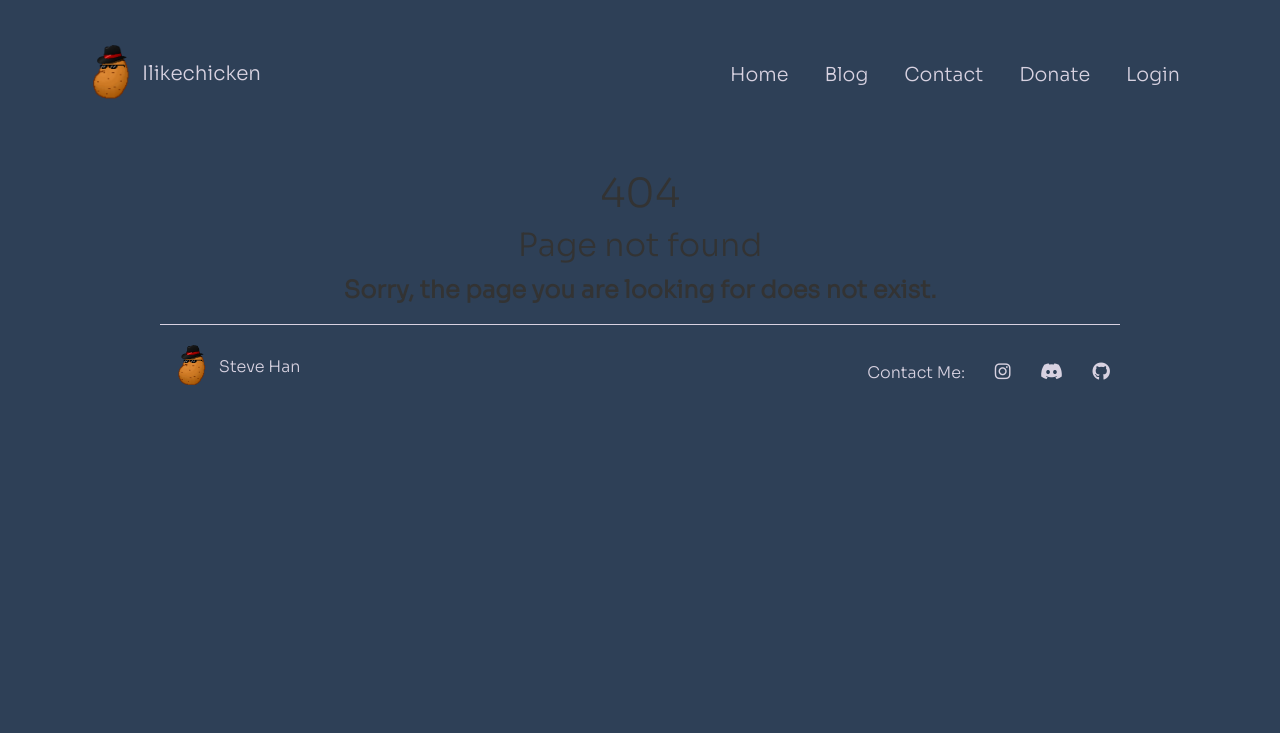
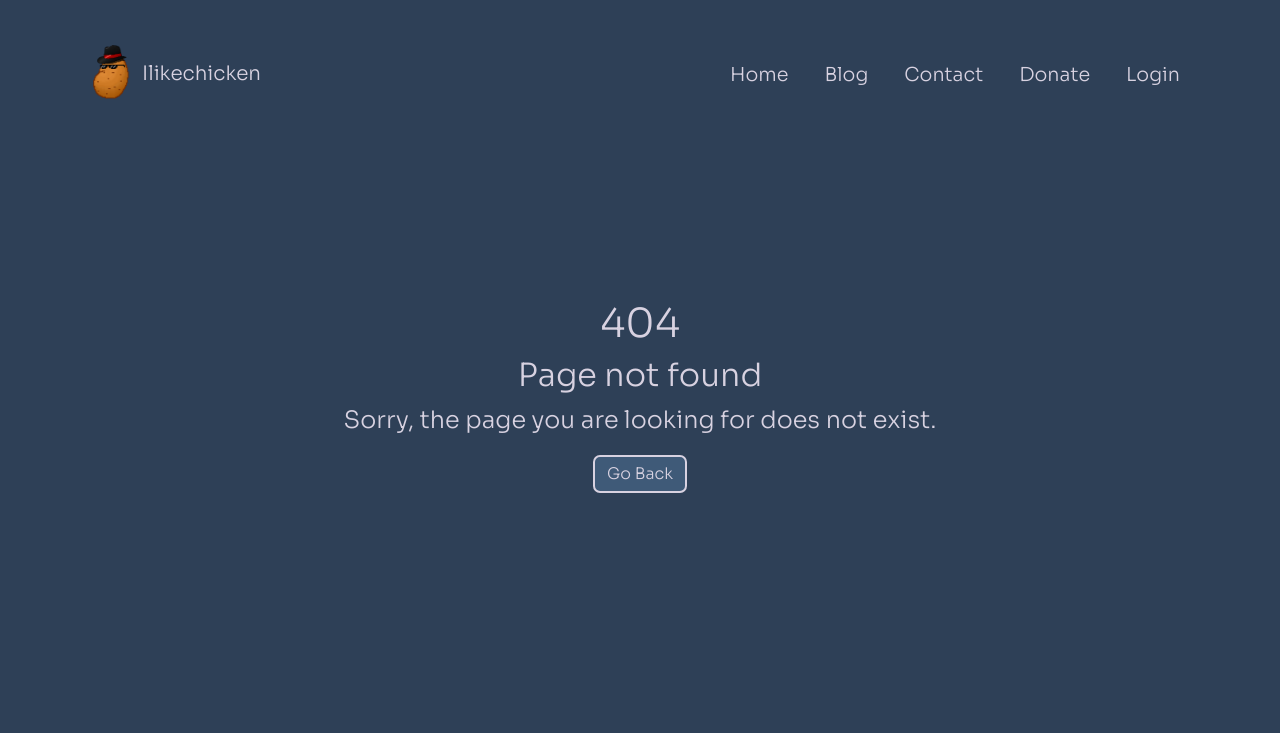
Before and after one commit to stevehan12138/ilikechicken.me, a Django app: template templates/page/404.html in a window 1280 px wide. Shown: the top 733 px of the page. Before the commit the page ends 385 px from the top, so only its background shows below. Run offline with Django 3.2, Linux system fonts and the light colour scheme; the template is opened without the code that fills it, so the values that code supplies are empty; some libraries are stand-ins or nearby versions.

Commit message:
404 page redesign

```diff
--- a/static/css/404.css
+++ /dev/null
@@ -1,7 +0,0 @@
-.text {
-    font-size: 1.5em;
-    font-weight: bold;
-    color: #333;
-    text-align: center;
-    margin-top: 20px;
-}
--- a/static/css/style.css
+++ b/static/css/style.css
@@ -183,3 +183,11 @@
 .input-group-addon a:hover{
     color: #AEB4A9;
 }
+
+.not-found-text {
+    font-size: 1.5em;
+    color: #D8D2E1;
+    text-align: center;
+    margin-top: 150px;
+    margin-bottom: 250px;
+}
--- a/templates/page/404.html
+++ b/templates/page/404.html
@@ -6,19 +6,14 @@
 {% endblock title %}
 
 {% block css %}
-<link rel="stylesheet" type="text/css" href="{% static 'css/404.css' %}">
+<link rel="stylesheet" type="text/css" href="{% static 'css/style.css' %}">
 {% endblock css %}
 
 {% block content %}
-    <div class="container" style="height:100%">
-        <div class="row">
-            <div class="col-md-12 text">
-                <h1>404</h1>
-                <h2>Page not found</h2>
-                <p>
-                    Sorry, the page you are looking for does not exist.
-                </p>
-            </div>
-        </div>
+    <div class="not-found-text">
+        <h1>404</h1>
+        <h2>Page not found</h2>
+        <p>Sorry, the page you are looking for does not exist.</p>
+        <button class="btn" onclick="history.back()">Go Back</button>
     </div>
 {% endblock content %}
```
